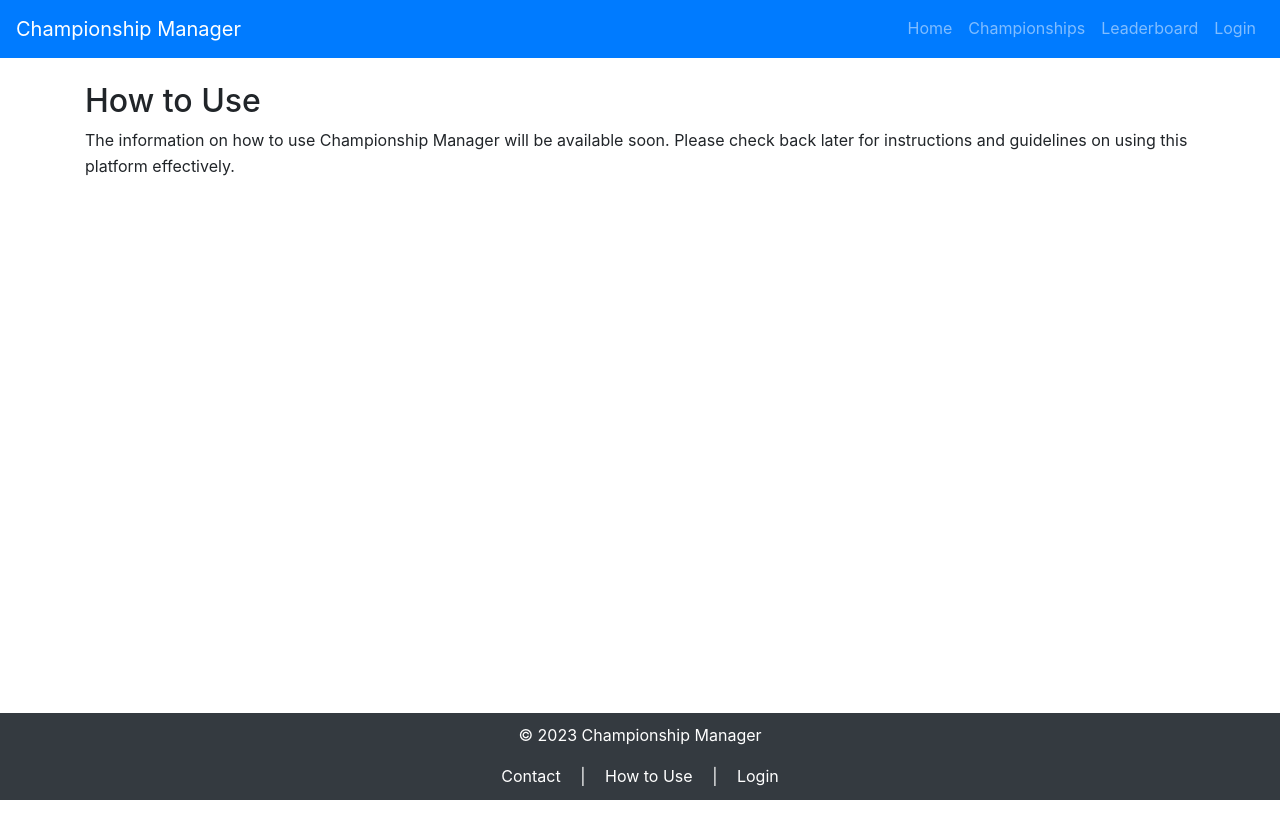
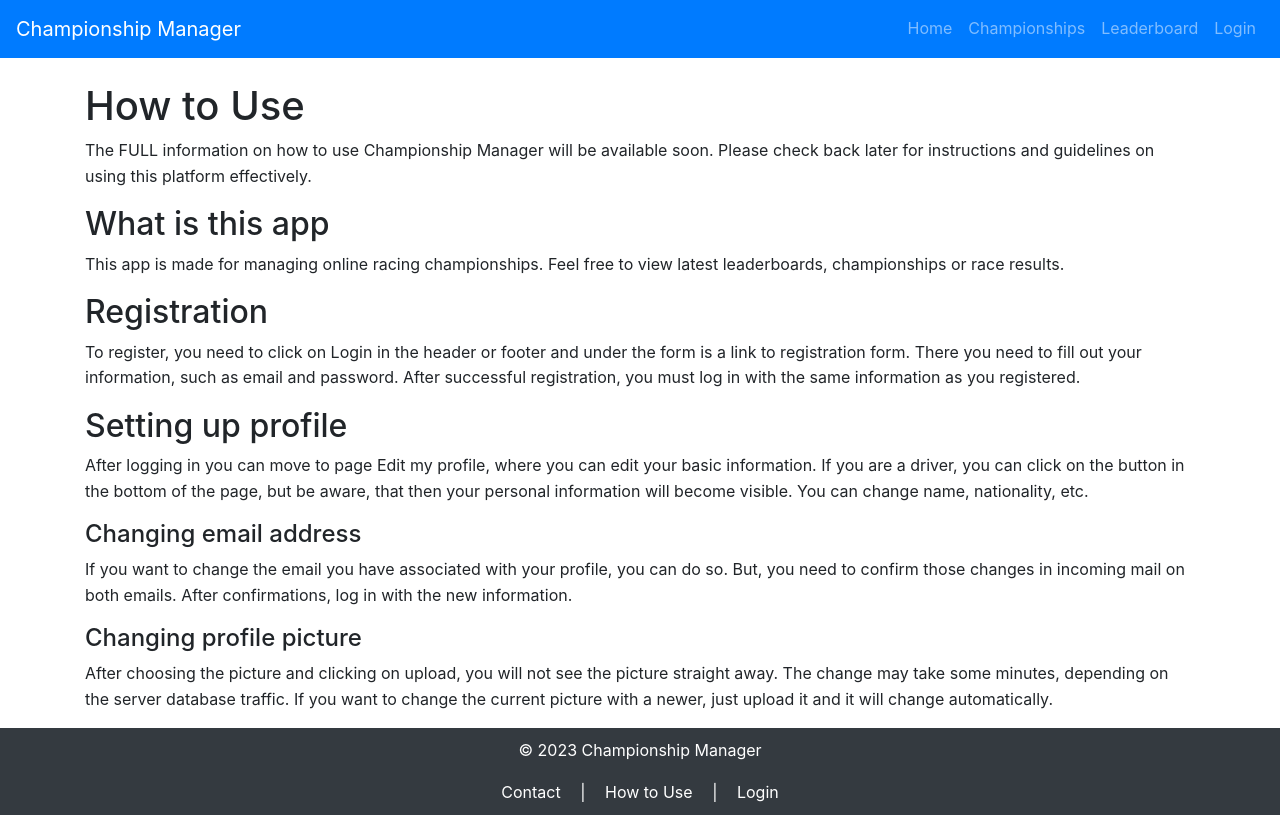
Before and after one commit to david-kucera/Championship_Manager, a website: page how_to_use.html in a window 1280 px wide. Drawn offline with nearby package versions, Linux system fonts and the light colour scheme.

Commit message:
ref and added how_to_use

```diff
--- a/JavaScript/leaderboard.js
+++ b/JavaScript/leaderboard.js
@@ -211,10 +211,6 @@ async function updateValues(newValues, originalValues) {
     } catch (error) {
         console.error('Error during updating data:', error.message);
         openModal('Error during updating data. Please try again.');
-    } finally {
-        setTimeout(() => {
-            window.location.reload();
-        }, 100);
     }
 }
 
--- a/how_to_use.html
+++ b/how_to_use.html
@@ -49,9 +49,32 @@
 </nav>
 
 <div class="container mt-4">
-    <h2>How to Use</h2>
+    <h1>How to Use</h1>
     <p>
-        The information on how to use Championship Manager will be available soon. Please check back later for instructions and guidelines on using this platform effectively.
+        The FULL information on how to use Championship Manager will be available soon.
+        Please check back later for instructions and guidelines on using this platform effectively.
+    </p>
+    <h2>What is this app</h2>
+    <p>This app is made for managing online racing championships. Feel free to view latest leaderboards, championships or race results.</p>
+    <h2>Registration</h2>
+    <p>To register, you need to click on Login in the header or footer and under the form is a link to registration form.
+        There you need to fill out your information, such as email and password.
+        After successful registration, you must log in with the same information as you registered.
+    </p>
+    <h2>Setting up profile</h2>
+    <p>After logging in you can move to page Edit my profile, where you can edit your basic information.
+        If you are a driver, you can click on the button in the bottom of the page, but be aware, that then your personal information will become visible.
+        You can change name, nationality, etc.
+    </p>
+    <h4>Changing email address</h4>
+    <p>If you want to change the email you have associated with your profile, you can do so.
+        But, you need to confirm those changes in incoming mail on both emails.
+        After confirmations, log in with the new information.
+    </p>
+    <h4>Changing profile picture</h4>
+    <p>After choosing the picture and clicking on upload, you will not see the picture straight away.
+        The change may take some minutes, depending on the server database traffic.
+        If you want to change the current picture with a newer, just upload it and it will change automatically.
     </p>
 </div>
 
```
